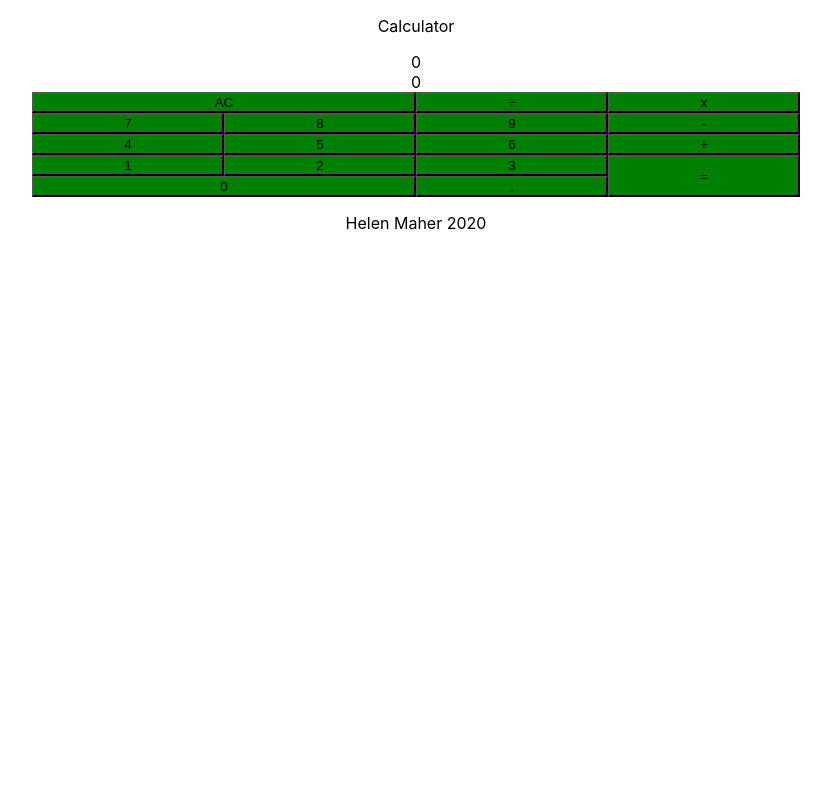
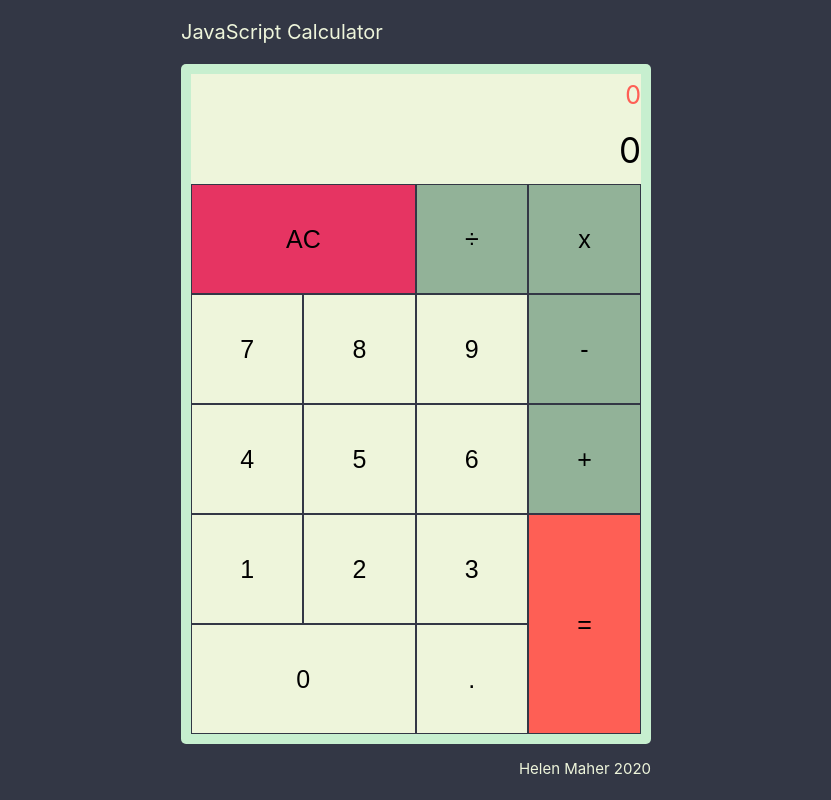
Before and after one commit to HelenHMaher/calculator, a React (Create React App) app: page / in a window 1280 px wide. Shown: the whole page, without its empty margins (224-1055 px from the left). Built offline with nearby package versions, Linux system fonts and the light colour scheme.

Commit message:
finished css

```diff
--- a/src/App.css
+++ b/src/App.css
@@ -1,19 +1,83 @@
+:root {
+  --mainDark: #333745;
+  --mainLight: #eef5db;
+  --mainMid: #92b298;
+  --accentLight: #c7efcf;
+  --accentDark: #fe5f55;
+  --warning: #e63462;
+}
+
+@media screen and (max-width: 500px) {
+  .App {
+    transform: scale(0.6);
+  }
+}
+
+body {
+  display: flex;
+  background: var(--mainDark);
+  justify-content: center;
+}
+
 .App {
+}
+
+.calculator {
   text-align: center;
+  background: var(--accentLight);
+  width: 450px;
+  height: 660px;
+  padding: 10px;
+  border-radius: 5px;
 }
+
+header {
+  color: var(--mainLight);
+  font-size: 20px;
+}
+
+footer {
+  float: right;
+  font-size: 15px;
+  color: var(--mainLight);
+}
+
+.display-block {
+  width: 450px;
+  height: 110px;
+  background: var(--mainLight);
+  margin: auto;
+  text-align: right;
+  display: grid;
+  align-items: center;
+  grid-template-columns: repeat(3, 1fr);
+}
+
 .button-container {
   display: grid;
   margin: auto;
-  width: 60vw;
-  grid-template-columns: repeat(4, 1fr);
+  width: 450px;
+  height: 550px;
 }
 
 button {
-  background: green;
+  background: var(--mainLight);
+  font-size: 25px;
+  border: 1px solid var(--mainDark);
+}
+
+button:focus {
+  outline: none;
+  box-shadow: inset 10px 10px var(--mainDark);
+}
+
+.operator {
+  background: var(--mainMid);
 }
 
 #clear {
   grid-column: 1/3;
+  background: var(--warning);
 }
 
 #zero {
@@ -23,4 +87,25 @@ button {
 #equals {
   grid-column: 4/5;
   grid-row: 4/6;
+  background: var(--accentDark);
 }
+
+#formula {
+  grid-column: 1/4;
+  grid-row: 1/2;
+  font-size: 25px;
+  color: var(--accentDark);
+}
+
+#display {
+  grid-column: 2/4;
+  grid-row: 2/4;
+  font-size: 35px;
+}
+
+#error {
+  grid-column: 1/2;
+  grid-row: 2/4;
+  color: var(--accentDark);
+  font-size: 35px;
+}
--- a/src/App.js
+++ b/src/App.js
@@ -2,7 +2,6 @@ import React, { useState } from "react";
 import "./App.css";
 import Buttons from "./Buttons";
 import Display from "./Display";
-import Error from "./Error";
 import parseString from "./parseString";
 
 function App() {
@@ -16,7 +15,7 @@ function App() {
 
   const flashError = () => {
     setMessage("ERROR");
-    setTimeout(() => setMessage(""), 1000);
+    setTimeout(() => setMessage(""), 1500);
   };
 
   const handleClear = (e) => {
@@ -82,11 +81,14 @@ function App() {
   return (
     <div className="App">
       <header className="App-header">
-        <p>Calculator</p>
+        <p>JavaScript Calculator</p>
       </header>
       <div className="calculator">
-        <Error id="error" className="error" message={message} />
-        <Display currentValue={currentVal} formula={formula} />
+        <Display
+          currentValue={currentVal}
+          formula={formula}
+          message={message}
+        />
         <Buttons
           clear={handleClear}
           numbers={handleNumbers}
--- a/src/Buttons/index.js
+++ b/src/Buttons/index.js
@@ -8,10 +8,10 @@ export const Buttons = (props) => {
       <button id="clear" onClick={clear} value="AC">
         AC
       </button>
-      <button id="divide" onClick={operators} value="/">
+      <button id="divide" className="operator" onClick={operators} value="/">
         &divide;
       </button>
-      <button id="multiply" onClick={operators} value="x">
+      <button id="multiply" className="operator" onClick={operators} value="x">
         x
       </button>
       <button id="seven" onClick={numbers} value="7">
@@ -23,7 +23,7 @@ export const Buttons = (props) => {
       <button id="nine" onClick={numbers} value="9">
         9
       </button>
-      <button id="subtract" onClick={operators} value="-">
+      <button id="subtract" className="operator" onClick={operators} value="-">
         -
       </button>
       <button id="four" onClick={numbers} value="4">
@@ -35,7 +35,7 @@ export const Buttons = (props) => {
       <button id="six" onClick={numbers} value="6">
         6
       </button>
-      <button id="add" onClick={operators} value="+">
+      <button id="add" className="operator" onClick={operators} value="+">
         +
       </button>
       <button id="one" onClick={numbers} value="1">
--- a/src/Display/index.js
+++ b/src/Display/index.js
@@ -6,10 +6,13 @@ export const Display = (props) => {
     props.currentValue === "/" ? "\u00F7" : props.currentValue;
   return (
     <div className="display-block" id="displayBlock">
+      <div className="error" id="error">
+        {props.message}
+      </div>
       <div className="formula" id="formula">
         {displayFormula}
       </div>
-      <div clasName="display" id="display">
+      <div className="display" id="display">
         {displayCurVal()}
       </div>
     </div>
--- a/src/Error/index.js
+++ /dev/null
@@ -1,7 +0,0 @@
-import React from "react";
-
-export const Error = (props) => {
-  return <div>{props.message}</div>;
-};
-
-export default Error;
--- a/src/index.css
+++ b/src/index.css
@@ -1,13 +1,6 @@
 body {
   margin: 0;
-  font-family: -apple-system, BlinkMacSystemFont, 'Segoe UI', 'Roboto', 'Oxygen',
-    'Ubuntu', 'Cantarell', 'Fira Sans', 'Droid Sans', 'Helvetica Neue',
+  font-family: -apple-system, BlinkMacSystemFont, "Segoe UI", "Roboto", "Oxygen",
+    "Ubuntu", "Cantarell", "Fira Sans", "Droid Sans", "Helvetica Neue",
     sans-serif;
-  -webkit-font-smoothing: antialiased;
-  -moz-osx-font-smoothing: grayscale;
 }
-
-code {
-  font-family: source-code-pro, Menlo, Monaco, Consolas, 'Courier New',
-    monospace;
-}
--- a/src/parseString/index.js
+++ b/src/parseString/index.js
@@ -1,5 +1,5 @@
 export const parseString = (string) => {
-  const newString = string.replace("x", "*");
+  const newString = string.replace(/[x]/g, "*");
   return Math.round(1000000000 * eval(newString)) / 1000000000;
 };
 
```
